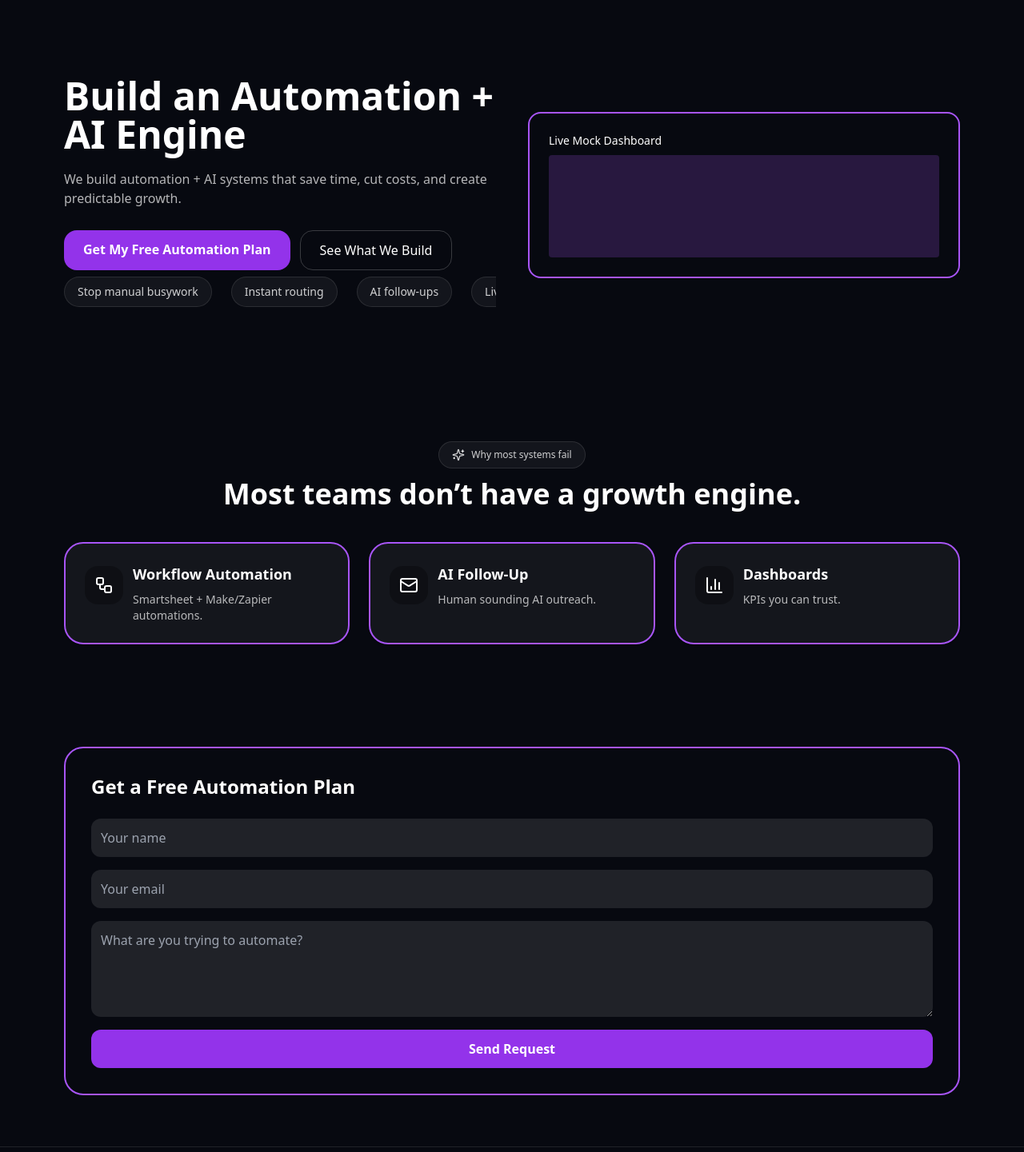
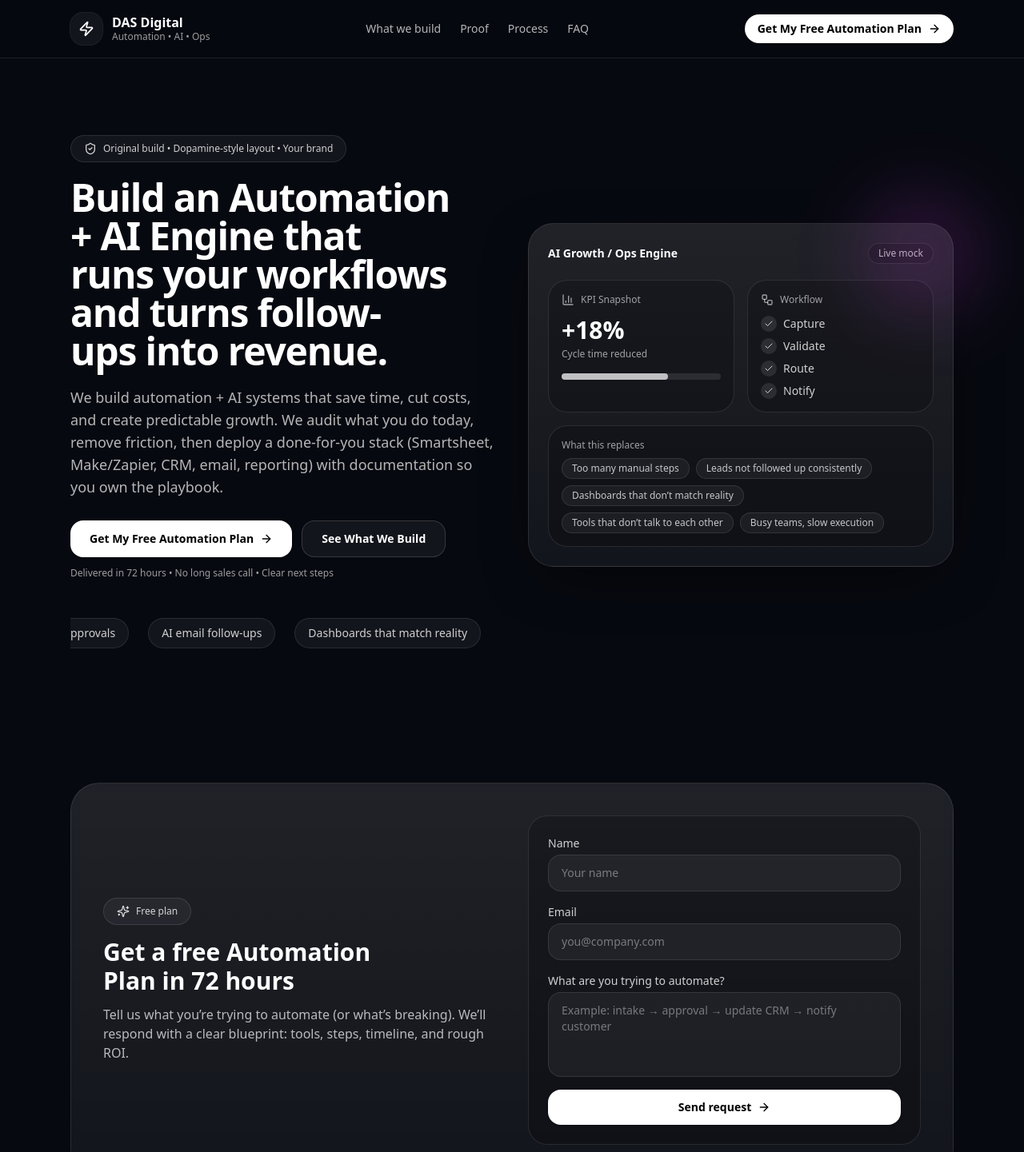
Before and after one commit to PayrocDSpatz/dasdigitalwebsite2, a Next.js app: page / in a window 1280 px wide. Shown: the top 1441 px of the page at 80% size. Built offline with nearby package versions, Linux system fonts and the light colour scheme.

Commit message:
Update page.jsx

```diff
--- a/app/page.jsx
+++ b/app/page.jsx
@@ -1,29 +1,28 @@
 "use client";
 
 import React, { useMemo, useState } from "react";
-import {
-  ArrowRight,
-  Check,
-  ChevronDown,
-  Sparkles,
-  Zap,
-  ShieldCheck,
-  BarChart3,
-  Workflow,
-  Mail,
-  Phone,
-} from "lucide-react";
+import { ArrowRight, Check, ChevronDown, Sparkles, Zap, ShieldCheck, BarChart3, Workflow, Mail, Phone } from "lucide-react";
+
+/**
+ * Single-file landing page inspired by dopaminedigital.io (structure + vibe),
+ * but with original copy + content for DAS Digital.
+ *
+ * Drop into:
+ *  - Next.js app router: app/page.tsx (or app/page.jsx)
+ *  - Or pages router: pages/index.tsx (adjust export)
+ *
+ * Requires TailwindCSS + lucide-react.
+ */
 
 const brand = {
   name: "DAS Digital",
-  tagline:
-    "We build automation + AI systems that save time, cut costs, and create predictable growth.",
+  tagline: "We build automation + AI systems that save time, cut costs, and create predictable growth.",
   primaryCta: { label: "Get My Free Automation Plan", href: "#lead" },
   secondaryCta: { label: "See What We Build", href: "#what" },
 };
 
 const MarqueeRow = ({ items }) => (
-  <div className="relative overflow-hidden hidden sm:block">
+  <div className="relative overflow-hidden">
     <div className="flex w-max animate-[marquee_18s_linear_infinite] gap-6 py-2">
       {items.concat(items).map((t, idx) => (
         <span
@@ -34,32 +33,55 @@ const MarqueeRow = ({ items }) => (
         </span>
       ))}
     </div>
+    <style jsx>{`
+      @keyframes marquee {
+        from { transform: translateX(0); }
+        to { transform: translateX(-50%); }
+      }
+    `}</style>
   </div>
 );
 
 const SectionTitle = ({ kicker, title, subtitle }) => (
   <div className="mx-auto max-w-3xl text-center">
-    {kicker && (
-      <div className="mb-3 inline-flex items-center gap-2 rounded-full border border-white/10 bg-white/5 px-4 py-2 text-xs text-white/80">
+    {kicker ? (
+      <div className="mb-3 inline-flex items-center gap-2 rounded-full border border-white/10 bg-white/5 px-4 py-2 text-xs font-medium tracking-wide text-white/80">
         <Sparkles className="h-4 w-4" /> {kicker}
       </div>
-    )}
-    <h2 className="text-3xl sm:text-4xl font-semibold">{title}</h2>
-    {subtitle && <p className="mt-4 text-white/70">{subtitle}</p>}
+    ) : null}
+    <h2 className="text-balance text-3xl font-semibold tracking-tight text-white sm:text-4xl">{title}</h2>
+    {subtitle ? <p className="mt-4 text-pretty text-base text-white/70 sm:text-lg">{subtitle}</p> : null}
   </div>
 );
 
 const Card = ({ icon, title, children }) => (
-  <div className="rounded-3xl border-2 border-purple-500 bg-white/5 p-6 shadow">
+  <div className="rounded-3xl border border-white/10 bg-white/5 p-6 shadow-[0_20px_60px_-30px_rgba(0,0,0,0.7)] backdrop-blur">
     <div className="flex items-start gap-3">
-      <div className="mt-1 rounded-2xl bg-black/30 p-3">{icon}</div>
+      <div className="mt-1 rounded-2xl border border-white/10 bg-black/30 p-3">{icon}</div>
       <div>
-        <h3 className="text-lg font-semibold">{title}</h3>
-        <div className="mt-2 text-white/70 text-sm">{children}</div>
+        <h3 className="text-lg font-semibold text-white">{title}</h3>
+        <div className="mt-2 text-sm leading-relaxed text-white/70">{children}</div>
       </div>
     </div>
   </div>
 );
+
+const FAQItem = ({ q, a }) => {
+  const [open, setOpen] = useState(false);
+  return (
+    <button
+      type="button"
+      onClick={() => setOpen(!open)}
+      className="w-full rounded-3xl border border-white/10 bg-white/5 p-5 text-left backdrop-blur transition hover:bg-white/[0.07]"
+    >
+      <div className="flex items-center justify-between gap-4">
+        <div className="text-base font-semibold text-white">{q}</div>
+        <ChevronDown className={`h-5 w-5 text-white/70 transition ${open ? "rotate-180" : ""}`} />
+      </div>
+      {open ? <div className="mt-3 text-sm leading-relaxed text-white/70">{a}</div> : null}
+    </button>
+  );
+};
 
 export default function Page() {
   const pain = useMemo(
@@ -75,142 +97,210 @@ export default function Page() {
 
   return (
     <div className="min-h-screen bg-[#070910] text-white">
+      {/* Animated Purple Gradient Background */}
+      <div className="pointer-events-none fixed inset-0 -z-10 overflow-hidden">
+        <div className="absolute inset-0 animate-gradient bg-[linear-gradient(120deg,rgba(168,85,247,0.25),rgba(139,92,246,0.25),rgba(99,102,241,0.25),rgba(236,72,153,0.25))] bg-[length:400%_400%]" />
+        <div className="absolute -top-40 left-1/2 h-[520px] w-[520px] -translate-x-1/2 rounded-full bg-purple-500/30 blur-3xl animate-float" />
+        <div className="absolute -bottom-40 right-[-120px] h-[520px] w-[520px] rounded-full bg-fuchsia-500/25 blur-3xl animate-float-slow" />
+        <div className="absolute inset-0 bg-[radial-gradient(circle_at_top,rgba(255,255,255,0.08),transparent_55%)]" />
+        <style jsx>{`
+          @keyframes gradient {
+            0% { background-position: 0% 50%; }
+            50% { background-position: 100% 50%; }
+            100% { background-position: 0% 50%; }
+          }
+          @keyframes float {
+            0%,100% { transform: translateY(0); }
+            50% { transform: translateY(-20px); }
+          }
+          .animate-gradient { animation: gradient 18s ease infinite; }
+          .animate-float { animation: float 10s ease-in-out infinite; }
+          .animate-float-slow { animation: float 16s ease-in-out infinite; }
+        `}</style>
+      </div>
 
-      {/* HERO */}
-      <section className="mx-auto max-w-6xl px-4 py-12 sm:py-24">
-        <div className="grid gap-10 lg:grid-cols-2 items-center">
+      {/* Nav */}
+      <header className="sticky top-0 z-50 border-b border-white/10 bg-[#070910]/70 backdrop-blur">
+        <div className="mx-auto flex max-w-6xl items-center justify-between px-4 py-4 sm:px-6">
+          <div className="flex items-center gap-3">
+            <div className="grid h-10 w-10 place-items-center rounded-2xl bg-white/5 ring-1 ring-white/10">
+              <Zap className="h-5 w-5" />
+            </div>
+            <div className="leading-tight">
+              <div className="font-semibold">{brand.name}</div>
+              <div className="text-xs text-white/60">Automation • AI • Ops</div>
+            </div>
+          </div>
+          <div className="hidden items-center gap-6 text-sm text-white/70 md:flex">
+            <a className="hover:text-white" href="#what">What we build</a>
+            <a className="hover:text-white" href="#proof">Proof</a>
+            <a className="hover:text-white" href="#process">Process</a>
+            <a className="hover:text-white" href="#faq">FAQ</a>
+          </div>
+          <a href={brand.primaryCta.href} className="inline-flex items-center gap-2 rounded-full bg-white px-4 py-2 text-sm font-semibold text-black shadow hover:opacity-90">
+            {brand.primaryCta.label} <ArrowRight className="h-4 w-4" />
+          </a>
+        </div>
+      </header>
 
+      {/* Hero */}
+      <main>
+        <section className="mx-auto max-w-6xl px-4 py-16 sm:px-6 sm:py-24">
+          <div className="grid items-center gap-10 lg:grid-cols-2">
             <div>
-            <h1 className="text-3xl sm:text-5xl font-semibold">
-              Build an Automation + AI Engine
+              <div className="inline-flex items-center gap-2 rounded-full border border-white/10 bg-white/5 px-4 py-2 text-xs font-medium text-white/80">
+                <ShieldCheck className="h-4 w-4" /> Original build • Dopamine-style layout • Your brand
+              </div>
+              <h1 className="mt-5 text-balance text-4xl font-semibold tracking-tight text-white sm:text-5xl">
+                Build an <span className="text-white">Automation + AI Engine</span> that runs your workflows and turns follow-ups into revenue.
               </h1>
-
-            <p className="mt-5 text-white/70">
-              {brand.tagline}
+              <p className="mt-5 text-pretty text-base leading-relaxed text-white/70 sm:text-lg">
+                {brand.tagline} We audit what you do today, remove friction, then deploy a done-for-you stack (Smartsheet,
+                Make/Zapier, CRM, email, reporting) with documentation so you own the playbook.
               </p>
-
-            <div className="mt-7 flex flex-col sm:flex-row gap-3">
-              <a
-                href="#lead"
-                className="rounded-2xl bg-purple-600 px-6 py-3 font-semibold text-white text-center"
-              >
-                {brand.primaryCta.label}
+              <div className="mt-7 flex flex-col gap-3 sm:flex-row">
+                <a href={brand.primaryCta.href} className="inline-flex items-center justify-center gap-2 rounded-2xl bg-white px-6 py-3 text-sm font-semibold text-black shadow hover:opacity-90">
+                  {brand.primaryCta.label} <ArrowRight className="h-4 w-4" />
                 </a>
-
-              <a
-                href="#what"
-                className="rounded-2xl border border-white/20 px-6 py-3 text-center"
-              >
+                <a href={brand.secondaryCta.href} className="inline-flex items-center justify-center gap-2 rounded-2xl border border-white/15 bg-white/5 px-6 py-3 text-sm font-semibold text-white hover:bg-white/[0.08]">
                   {brand.secondaryCta.label}
                 </a>
               </div>
+              <p className="mt-3 text-xs text-white/60">Delivered in 72 hours • No long sales call • Clear next steps</p>
 
+              <div className="mt-10 space-y-4">
                 <MarqueeRow
                   items={[
                     "Stop manual busywork",
-                "Instant routing",
-                "AI follow-ups",
-                "Live dashboards",
+                    "Instant routing & approvals",
+                    "AI email follow-ups",
+                    "Dashboards that match reality",
+                    "Human-in-the-loop safety",
                   ]}
                 />
               </div>
-
-          {/* MOCK */}
-          <div className="rounded-2xl border-2 border-purple-500 p-4 sm:p-6">
-            <div className="text-sm mb-2">Live Mock Dashboard</div>
-            <div className="h-32 bg-purple-500/20 rounded"></div>
             </div>
 
+            {/* Visual */}
+            <div className="relative">
+              <div className="rounded-[2rem] border border-white/10 bg-gradient-to-b from-white/10 to-white/5 p-6 shadow-[0_20px_80px_-30px_rgba(0,0,0,0.8)]">
+                <div className="flex items-center justify-between">
+                  <div className="text-sm font-semibold">AI Growth / Ops Engine</div>
+                  <div className="rounded-full border border-white/10 bg-black/20 px-3 py-1 text-xs text-white/70">Live mock</div>
+                </div>
+                <div className="mt-5 grid gap-4 sm:grid-cols-2">
+                  <div className="rounded-3xl border border-white/10 bg-black/20 p-4">
+                    <div className="flex items-center gap-2 text-xs text-white/60">
+                      <BarChart3 className="h-4 w-4" /> KPI Snapshot
+                    </div>
+                    <div className="mt-3 text-3xl font-semibold">+18%</div>
+                    <div className="mt-1 text-xs text-white/60">Cycle time reduced</div>
+                    <div className="mt-4 h-2 w-full rounded-full bg-white/10">
+                      <div className="h-2 w-2/3 rounded-full bg-white/70" />
+                    </div>
+                  </div>
+                  <div className="rounded-3xl border border-white/10 bg-black/20 p-4">
+                    <div className="flex items-center gap-2 text-xs text-white/60">
+                      <Workflow className="h-4 w-4" /> Workflow
+                    </div>
+                    <ul className="mt-3 space-y-2 text-sm">
+                      {["Capture", "Validate", "Route", "Notify"].map((t) => (
+                        <li key={t} className="flex items-center gap-2 text-white/80">
+                          <span className="grid h-5 w-5 place-items-center rounded-full bg-white/10">
+                            <Check className="h-3 w-3" />
+                          </span>
+                          {t}
+                        </li>
+                      ))}
+                    </ul>
+                  </div>
+                  <div className="sm:col-span-2 rounded-3xl border border-white/10 bg-black/20 p-4">
+                    <div className="text-xs text-white/60">What this replaces</div>
+                    <div className="mt-2 flex flex-wrap gap-2">
+                      {pain.map((t) => (
+                        <span key={t} className="rounded-full border border-white/10 bg-white/5 px-3 py-1 text-xs text-white/75">
+                          {t}
+                        </span>
+                      ))}
+                    </div>
+                  </div>
+                </div>
+              </div>
+              <div className="pointer-events-none absolute -right-10 -top-10 h-40 w-40 rounded-full bg-fuchsia-500/15 blur-2xl" />
+            </div>
           </div>
         </section>
 
-      {/* CARDS */}
-      <section className="mx-auto max-w-6xl px-4 py-16" id="what">
-        <SectionTitle
-          kicker="Why most systems fail"
-          title="Most teams don’t have a growth engine."
-        />
+        {/* Lead form */}
+        <section className="mx-auto max-w-6xl px-4 py-16 sm:px-6" id="lead">
+          <div className="rounded-[2.25rem] border border-white/10 bg-gradient-to-b from-white/10 to-white/5 p-8 backdrop-blur sm:p-10">
+            <div className="grid gap-10 lg:grid-cols-2 lg:items-center">
+              <div>
+                <div className="inline-flex items-center gap-2 rounded-full border border-white/10 bg-white/5 px-4 py-2 text-xs font-medium text-white/80">
+                  <Sparkles className="h-4 w-4" /> Free plan
+                </div>
+                <h3 className="mt-4 text-balance text-3xl font-semibold">Get a free Automation Plan in 72 hours</h3>
+                <p className="mt-3 text-white/70">
+                  Tell us what you’re trying to automate (or what’s breaking). We’ll respond with a clear blueprint: tools, steps,
+                  timeline, and rough ROI.
+                </p>
+              </div>
 
-        <div className="mt-10 grid md:grid-cols-3 gap-6">
-          <Card icon={<Workflow />} title="Workflow Automation">
-            Smartsheet + Make/Zapier automations.
-          </Card>
-          <Card icon={<Mail />} title="AI Follow-Up">
-            Human sounding AI outreach.
-          </Card>
-          <Card icon={<BarChart3 />} title="Dashboards">
-            KPIs you can trust.
-          </Card>
+              <form
+                className="rounded-3xl border border-white/10 bg-black/20 p-6"
+                onSubmit={(e) => {
+                  e.preventDefault();
+                  alert("Hook this form to Typeform/HubSpot/Webflow/Next API route. (This is a template.)");
+                }}
+              >
+                <div className="grid gap-4">
+                  <label className="grid gap-1 text-sm">
+                    <span className="text-white/80">Name</span>
+                    <input required className="rounded-2xl border border-white/10 bg-white/5 px-4 py-3 text-white placeholder:text-white/40 outline-none ring-0 focus:border-white/20" placeholder="Your name" />
+                  </label>
+                  <label className="grid gap-1 text-sm">
+                    <span className="text-white/80">Email</span>
+                    <input required type="email" className="rounded-2xl border border-white/10 bg-white/5 px-4 py-3 text-white placeholder:text-white/40 outline-none ring-0 focus:border-white/20" placeholder="you@company.com" />
+                  </label>
+                  <label className="grid gap-1 text-sm">
+                    <span className="text-white/80">What are you trying to automate?</span>
+                    <textarea required rows={4} className="resize-none rounded-2xl border border-white/10 bg-white/5 px-4 py-3 text-white placeholder:text-white/40 outline-none ring-0 focus:border-white/20" placeholder="Example: intake → approval → update CRM → notify customer" />
+                  </label>
+                  <button className="inline-flex items-center justify-center gap-2 rounded-2xl bg-white px-6 py-3 text-sm font-semibold text-black shadow hover:opacity-90" type="submit">
+                    Send request <ArrowRight className="h-4 w-4" />
+                  </button>
+                </div>
+              </form>
+            </div>
           </div>
         </section>
 
-      {/* FORM */}
-      <section id="lead" className="mx-auto max-w-6xl px-4 py-16">
-        <div className="rounded-3xl border-2 border-purple-500 p-8">
-
-          <h3 className="text-2xl font-semibold">
-            Get a Free Automation Plan
-          </h3>
-
-          <form
-            action="https://formspree.io/f/mjgggdbg"
-            method="POST"
-            className="mt-6 grid gap-4"
-          >
-            <input
-              type="hidden"
-              name="_subject"
-              value="New Automation Plan Request"
-            />
-
-            <input
-              name="name"
-              placeholder="Your name"
-              required
-              className="rounded-xl p-3 bg-white/10"
-            />
-
-            <input
-              name="email"
-              type="email"
-              placeholder="Your email"
-              required
-              className="rounded-xl p-3 bg-white/10"
-            />
-
-            <textarea
-              name="message"
-              rows={4}
-              placeholder="What are you trying to automate?"
-              required
-              className="rounded-xl p-3 bg-white/10"
-            />
-
-            <button
-              type="submit"
-              className="rounded-xl bg-purple-600 py-3 font-semibold"
-            >
-              Send Request
-            </button>
-          </form>
+        {/* Footer */}
+        <footer className="border-t border-white/10 bg-black/20">
+          <div className="mx-auto max-w-6xl px-4 py-10 sm:px-6">
+            <div className="grid gap-6 md:grid-cols-2 md:items-center">
+              <div>
+                <div className="text-lg font-semibold">{brand.name}</div>
+                <div className="mt-2 text-sm text-white/70">Automation • AI • Operations • Dashboards</div>
+                <div className="mt-4 flex flex-wrap gap-3 text-sm text-white/70">
+                  <span className="inline-flex items-center gap-2 rounded-full border border-white/10 bg-white/5 px-3 py-2">
+                    <Mail className="h-4 w-4" /> info@dasdigitalai.com
+                  </span>
+                  <span className="inline-flex items-center gap-2 rounded-full border border-white/10 bg-white/5 px-3 py-2">
+                    <Phone className="h-4 w-4" /> (954) 673-3041
+                  </span>
                 </div>
-      </section>
-
-      {/* FOOTER */}
-      <footer className="border-t border-white/10 p-8 text-sm text-white/70">
-        <div>{brand.name}</div>
-        <div className="mt-3 flex flex-col sm:flex-row gap-3">
-          <a
-            href="mailto:david@dasdigitalai.com"
-            className="text-purple-400"
-          >
-            david@dasdigitalai.com
+              </div>
+              <div className="md:text-right">
+                <a href={brand.primaryCta.href} className="inline-flex items-center gap-2 rounded-full bg-white px-5 py-2 text-sm font-semibold text-black shadow hover:opacity-90">
+                  {brand.primaryCta.label} <ArrowRight className="h-4 w-4" />
                 </a>
-          <a href="tel:19546733041" className="text-purple-400">
-            (954) 673-3041
-          </a>
+                <div className="mt-3 text-xs text-white/50">© {new Date().getFullYear()} {brand.name}. All rights reserved.</div>
+              </div>
+            </div>
           </div>
         </footer>
+      </main>
     </div>
   );
 }
```
Lines whose indentation alone changed are shown as unchanged.
